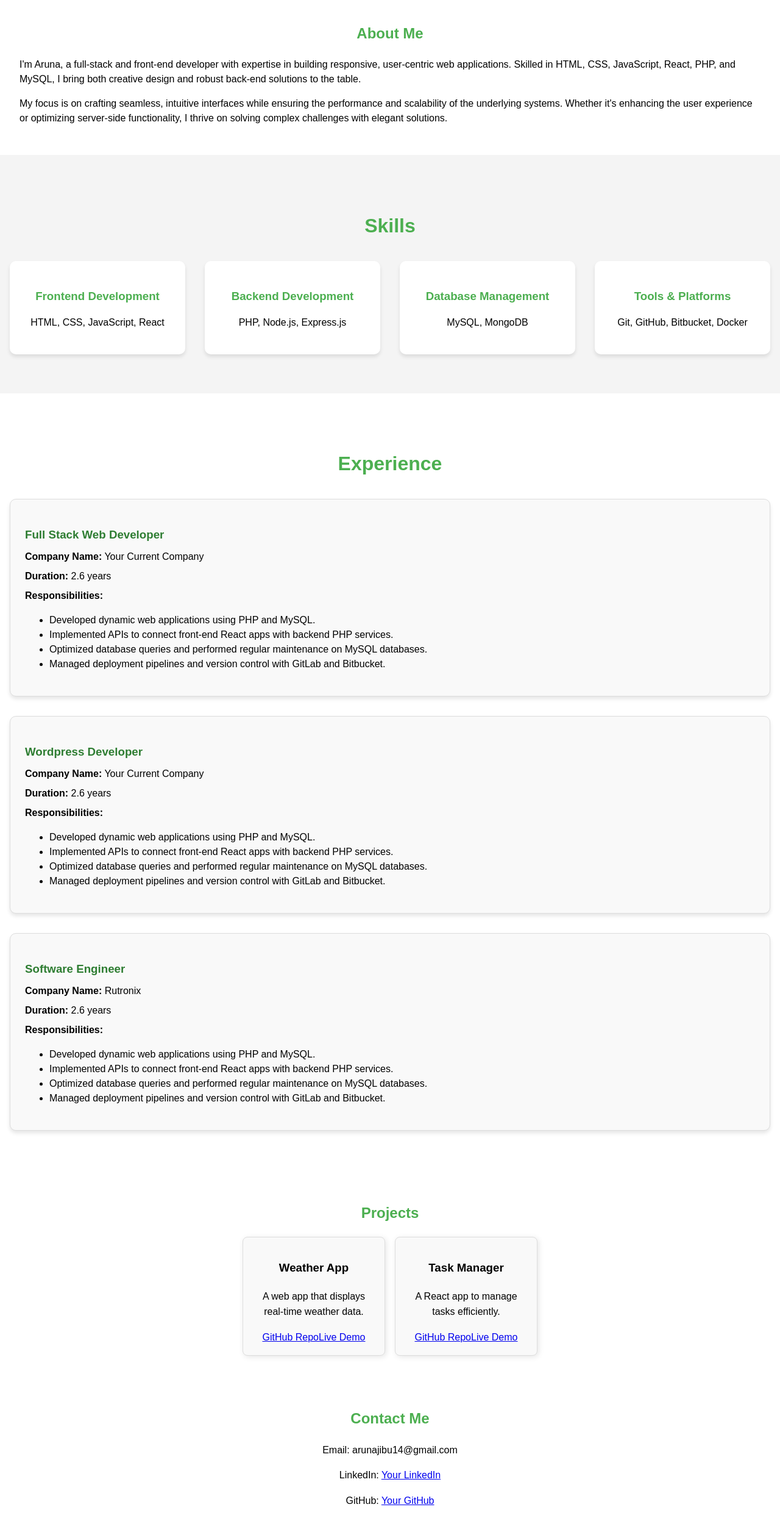
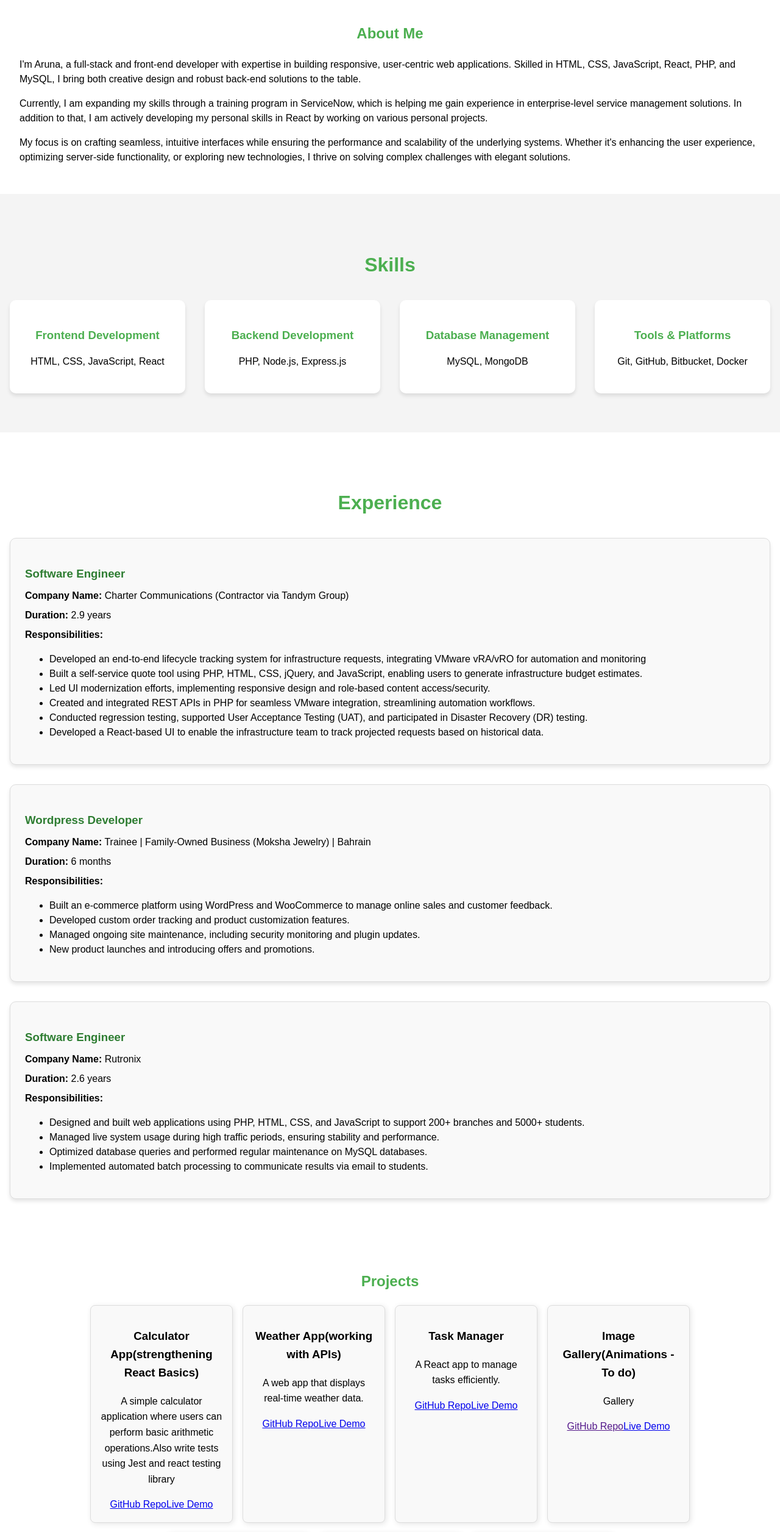
Before and after one commit to arunajibu/portfolio, a React (Create React App) app: page / in a window 1280 px wide. Shown: the part 234-2746 px from the top of the page at 61% size. Built offline with nearby package versions, Linux system fonts and the light colour scheme.

Commit message:
Update V1.1

```diff
--- a/src/components/About.js
+++ b/src/components/About.js
@@ -5,17 +5,24 @@ const About = () => {
     <section id="about" className="section">
       <h2>About Me</h2>
       <p>
-        I'm Aruna, a full-stack and front-end developer with expertise in
-        building responsive, user-centric web applications. Skilled in HTML, CSS,
-        JavaScript, React, PHP, and MySQL, I bring both creative design and robust
-        back-end solutions to the table.
+      I'm Aruna, a full-stack and front-end developer with expertise in
+      building responsive, user-centric web applications. Skilled in HTML, CSS,
+      JavaScript, React, PHP, and MySQL, I bring both creative design and robust
+      back-end solutions to the table.
       </p>
       <p>
-        My focus is on crafting seamless, intuitive interfaces while ensuring
-        the performance and scalability of the underlying systems. Whether it's
-        enhancing the user experience or optimizing server-side functionality, I
-        thrive on solving complex challenges with elegant solutions.
+        Currently, I am expanding my skills through a training program in ServiceNow,
+        which is helping me gain experience in enterprise-level service management solutions.
+        In addition to that, I am actively developing my personal skills in React by working on
+        various personal projects.
       </p>
+      <p>
+        My focus is on crafting seamless, intuitive interfaces while ensuring the performance and
+        scalability of the underlying systems. Whether it's enhancing the user experience,
+        optimizing server-side functionality, or exploring new technologies,
+        I thrive on solving complex challenges with elegant solutions.
+      </p>
+
     </section>
   );
 };
--- a/src/components/Contact.js
+++ b/src/components/Contact.js
@@ -8,13 +8,7 @@ const Contact = () => {
       <p>
         LinkedIn:{" "}
         <a href="https://www.linkedin.com/in/aruna-vasanth-5a0438229/" target="_blank" rel="noreferrer">
-          Your LinkedIn
-        </a>
-      </p>
-      <p>
-        GitHub:{" "}
-        <a href="https://github.com/your-username" target="_blank" rel="noreferrer">
-          Your GitHub
+          Aruna Vasanth
         </a>
       </p>
     </section>
--- a/src/components/Experience.js
+++ b/src/components/Experience.js
@@ -7,30 +7,38 @@ const Experience = () => {
       <h2>Experience</h2>
       <div className="experience-container">
         <div className="experience-item">
-          <h3>Full Stack Web Developer</h3>
-          <p><strong>Company Name:</strong> Your Current Company</p>
-          <p><strong>Duration:</strong> 2.6 years</p>
+          <h3>Software Engineer</h3>
+          <p><strong>Company Name:</strong> Charter Communications (Contractor via Tandym Group)</p>
+          <p><strong>Duration:</strong> 2.9 years</p>
           <p>
             <strong>Responsibilities:</strong>
             <ul>
-              <li>Developed dynamic web applications using PHP and MySQL.</li>
-              <li>Implemented APIs to connect front-end React apps with backend PHP services.</li>
-              <li>Optimized database queries and performed regular maintenance on MySQL databases.</li>
-              <li>Managed deployment pipelines and version control with GitLab and Bitbucket.</li>
+              <li> Developed an end-to-end lifecycle tracking system for infrastructure requests, integrating VMware
+              vRA/vRO for automation and monitoring</li>
+              <li>Built a self-service quote tool using PHP, HTML, CSS, jQuery, and JavaScript, enabling users to generate
+              infrastructure budget estimates.</li>
+              <li> Led UI modernization efforts, implementing responsive design and role-based content access/security.</li>
+              <li>Created and integrated REST APIs in PHP for seamless VMware integration, streamlining automation
+              workflows.</li>
+              <li>Conducted regression testing, supported User Acceptance Testing (UAT), and participated in Disaster
+              Recovery (DR) testing.</li>
+              <li>Developed a React-based UI to enable the infrastructure team to track projected requests based on
+              historical data.</li>
             </ul>
           </p>
         </div>
         <div className="experience-item">
           <h3>Wordpress Developer</h3>
-          <p><strong>Company Name:</strong> Your Current Company</p>
-          <p><strong>Duration:</strong> 2.6 years</p>
+          <p><strong>Company Name:</strong> Trainee | Family-Owned Business (Moksha Jewelry) | Bahrain</p>
+          <p><strong>Duration:</strong> 6 months</p>
           <p>
             <strong>Responsibilities:</strong>
             <ul>
-              <li>Developed dynamic web applications using PHP and MySQL.</li>
-              <li>Implemented APIs to connect front-end React apps with backend PHP services.</li>
-              <li>Optimized database queries and performed regular maintenance on MySQL databases.</li>
-              <li>Managed deployment pipelines and version control with GitLab and Bitbucket.</li>
+              <li>Built an e-commerce platform using WordPress and WooCommerce to manage online sales and customer
+              feedback.</li>
+              <li>Developed custom order tracking and product customization features.</li>
+              <li>Managed ongoing site maintenance, including security monitoring and plugin updates.</li>
+              <li>New product launches and introducing offers and promotions.</li>
             </ul>
           </p>
         </div>
@@ -41,10 +49,11 @@ const Experience = () => {
           <p>
             <strong>Responsibilities:</strong>
             <ul>
-              <li>Developed dynamic web applications using PHP and MySQL.</li>
-              <li>Implemented APIs to connect front-end React apps with backend PHP services.</li>
+              <li>Designed and built web applications using PHP, HTML, CSS, and JavaScript to support 200+ branches and
+              5000+ students.</li>
+              <li>Managed live system usage during high traffic periods, ensuring stability and performance.</li>
               <li>Optimized database queries and performed regular maintenance on MySQL databases.</li>
-              <li>Managed deployment pipelines and version control with GitLab and Bitbucket.</li>
+              <li>Implemented automated batch processing to communicate results via email to students.</li>
             </ul>
           </p>
         </div>
--- a/src/components/Projects.js
+++ b/src/components/Projects.js
@@ -2,7 +2,19 @@ import React from "react";
 
 const projects = [
   {
-    name: "Weather App",
+    name: "Calculator App(strengthening React Basics)",
+    description: "A simple calculator application where users can perform basic arithmetic operations.Also write tests using Jest and react testing library",
+    github: "https://arunajibu.github.io/calculator/",
+    demo: "#"
+  },
+ /* {
+    name: "User Cards(Props and State Management)",
+    description: "Display user profiles with name,age profession on cards, allowing users to edit their information",
+    github: "",
+    demo: "#"
+  },*/
+  {
+    name: "Weather App(working with APIs)",
     description: "A web app that displays real-time weather data.",
     github: "https://github.com/your-username/weather-app",
     demo: "#"
@@ -10,9 +22,52 @@ const projects = [
   {
     name: "Task Manager",
     description: "A React app to manage tasks efficiently.",
+    github: "https://arunajibu.github.io/task-manager/",
+    demo: "#"
+  },
+  /*{
+    name: "Registration Form(Forms and Validations)",
+    description: "A registration form where users enter their name,email and password.The form validates inputs and displays error messages necessary.",
     github: "https://github.com/your-username/task-manager",
     demo: "#"
-  }
+  },
+  {
+    name: "Blog App(Routing with react router)",
+    description: "Blog APP - Routing with react router",
+    github: "https://github.com/your-username/task-manager",
+    demo: "#"
+  },
+  {
+    name: "Note App(Performance Optimization)",
+    description: "Note Taking APP - supports a large list of notes and includes search and filter features",
+    github: "https://github.com/your-username/task-manager",
+    demo: "#"
+  },*/
+  {
+    name: "Image Gallery(Animations - To do)",
+    description: "Gallery",
+    github: "",
+    demo: "#"
+  },
+  {
+    name: "Shopping site(Redux or Redux Toolkit - To do)",
+    description: "Shopping Cart for an e-commerce platform where users can add/remove items from their cart and view totals",
+    github: "",
+    demo: "#"
+  },
+  {
+    name: "Clock App(Advanced Hooks - To do)",
+    description: "Clock App",
+    github: "",
+    demo: "#"
+  },
+  {
+    name: "Recipe App(Advanced Hooks- To do)",
+    description: "Recipe App where users create recipes, save them to favorites and view instructions",
+    github: "",
+    demo: "#"
+  },
+
 ];
 
 const Projects = () => {
```
